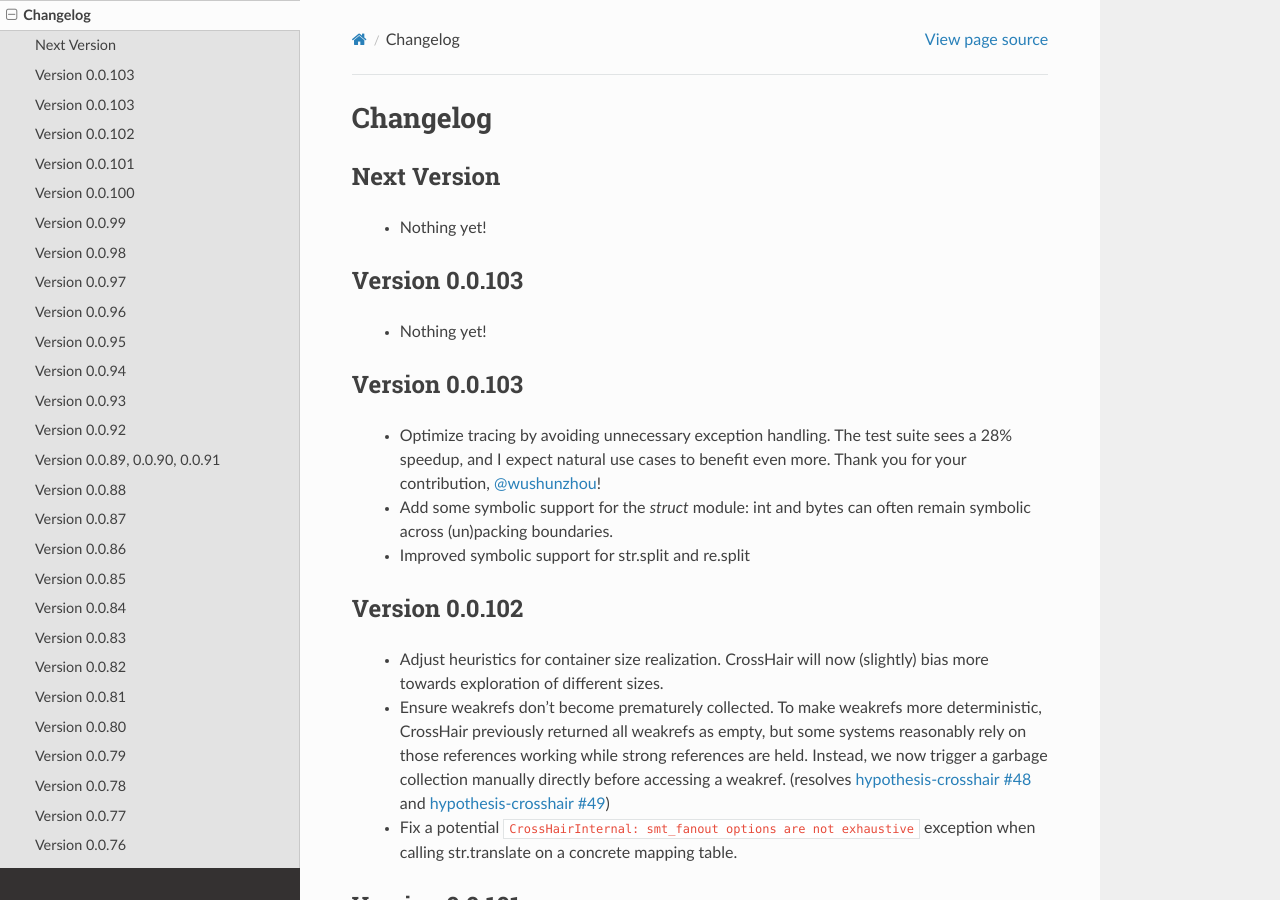
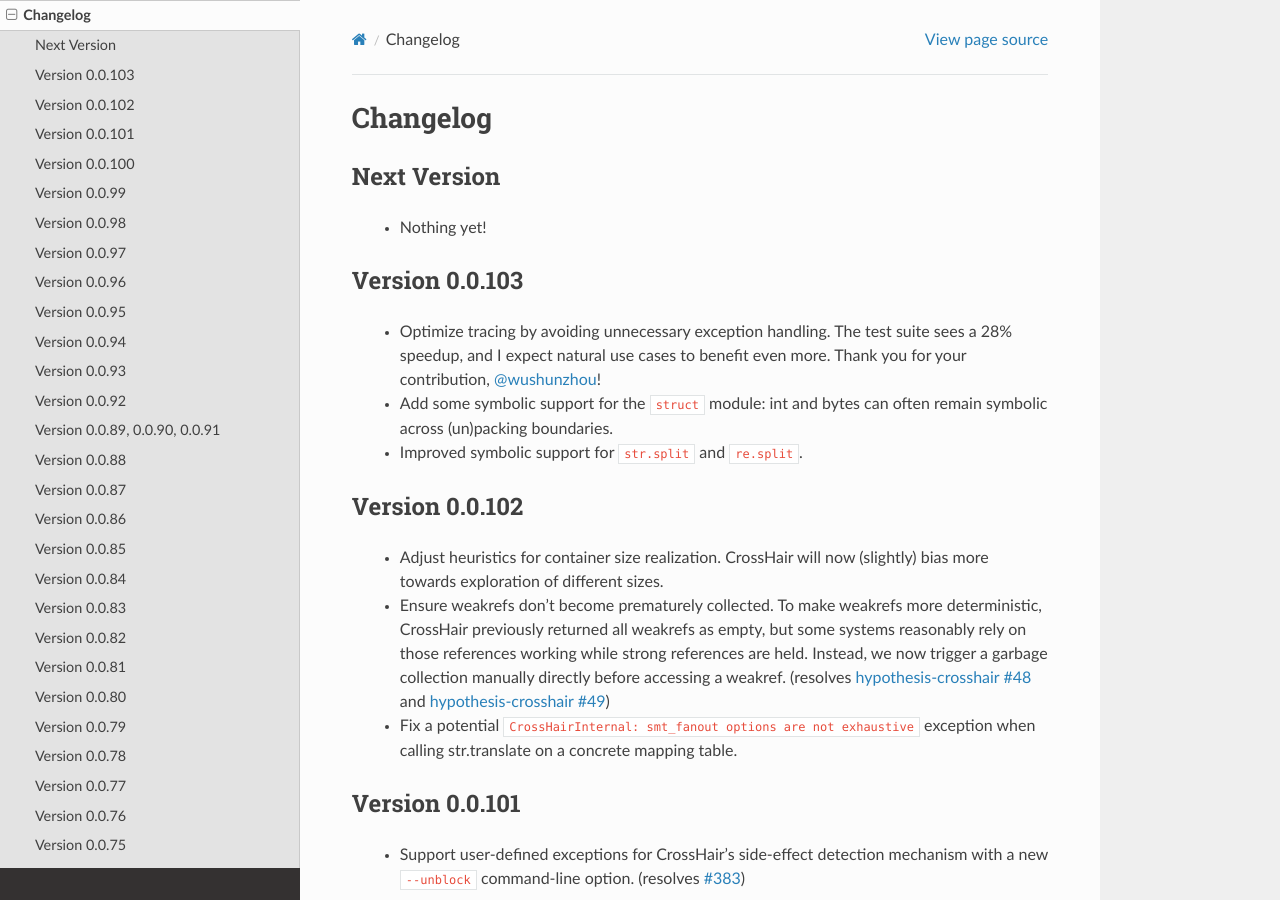
Before and after one commit to pschanely/CrossHair, a Sphinx documentation site: the page built from doc/source/changelog.rst, in a window 1280 px wide and 900 px high. Built offline with Sphinx 7.4.7 and the Read the Docs theme 3.1.0, drawn with Linux system fonts in a browser that asks for light colours; the version number is read from the project's files by our own code.

Commit message:
fix up changlog

```diff
--- a/doc/source/changelog.rst
+++ b/doc/source/changelog.rst
@@ -11,19 +11,14 @@
 
 Version 0.0.103
 ---------------
-  * Nothing yet!
-
-
-Version 0.0.103
----------------
 
   * Optimize tracing by avoiding unnecessary exception handling.
     The test suite sees a 28% speedup, and I expect natural use
     cases to benefit even more.
     Thank you for your contribution, `@wushunzhou <https://github.com/wushunzhou>`_!
-  * Add some symbolic support for the `struct` module: int and bytes can often
+  * Add some symbolic support for the ``struct`` module: int and bytes can often
     remain symbolic across (un)packing boundaries.
-  * Improved symbolic support for str.split and re.split
+  * Improved symbolic support for ``str.split`` and ``re.split``.
 
 
 Version 0.0.102
```
